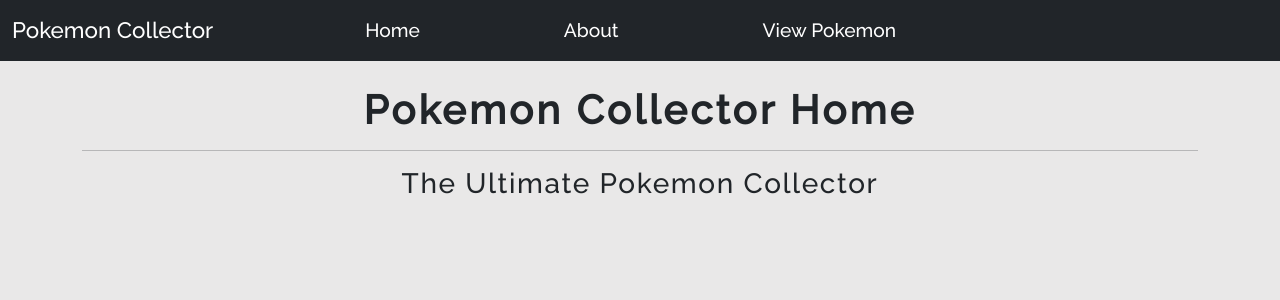
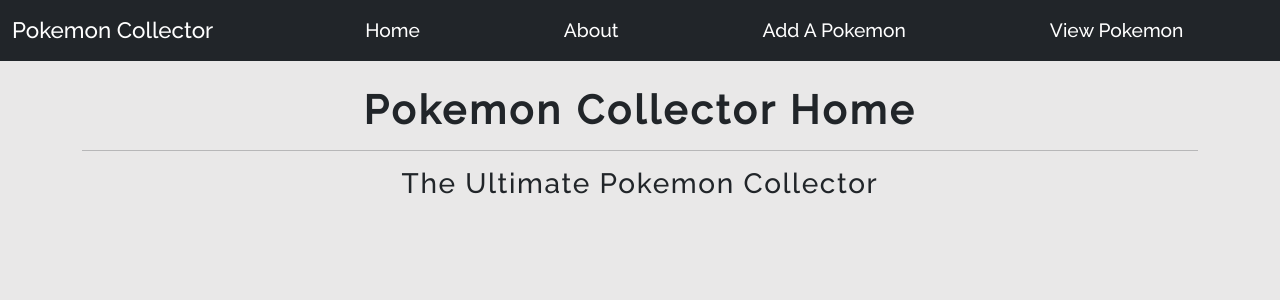
Before and after one commit to uwitdat/pokemon_cards_app, a Django app: page / in a window 1280 px wide. Shown: the top 300 px of the page. Run offline with Django 3.2, Linux system fonts and the light colour scheme.

Commit message:
more functionality added

```diff
--- a/main_app/static/css/style.css
+++ b/main_app/static/css/style.css
@@ -129,3 +129,11 @@ table {
   background-color: rgb(47, 143, 187);
   border: 1px solid rgb(47, 143, 187);
 }
+
+label {
+  font-size: larger;
+}
+
+tbody {
+  border: 1px solid transparent;
+}
--- a/main_app/templates/base.html
+++ b/main_app/templates/base.html
@@ -6,7 +6,7 @@
     <meta http-equiv="X-UA-Compatible" content="IE=edge">
     <meta http-equiv="cache-control" content="no-cache" />
     <meta name="viewport" content="width=device-width, initial-scale=1.0">
-    <link href="https://cdn.jsdelivr.net/npm/bootstrap@5.0.1/dist/css/bootstrap.min.css" rel="stylesheet" integrity="sha384-+0n0xVW2eSR5OomGNYDnhzAbDsOXxcvSN1TPprVMTNDbiYZCxYbOOl7+AMvyTG2x" crossorigin="anonymous">
+   <link href="https://cdn.jsdelivr.net/npm/bootstrap@5.0.1/dist/css/bootstrap.min.css" rel="stylesheet" integrity="sha384-+0n0xVW2eSR5OomGNYDnhzAbDsOXxcvSN1TPprVMTNDbiYZCxYbOOl7+AMvyTG2x" crossorigin="anonymous">
     <script src="https://cdn.jsdelivr.net/npm/@popperjs/core@2.9.2/dist/umd/popper.min.js" integrity="sha384-IQsoLXl5PILFhosVNubq5LC7Qb9DXgDA9i+tQ8Zj3iwWAwPtgFTxbJ8NT4GN1R8p" crossorigin="anonymous"></script>
     <script src="https://cdn.jsdelivr.net/npm/bootstrap@5.0.1/dist/js/bootstrap.min.js" integrity="sha384-Atwg2Pkwv9vp0ygtn1JAojH0nYbwNJLPhwyoVbhoPwBhjQPR5VtM2+xf0Uwh9KtT" crossorigin="anonymous"></script>
     <link rel="preconnect" href="https://fonts.gstatic.com">
@@ -24,8 +24,9 @@
           <div class="collapse navbar-collapse" id="navbarNavAltMarkup">
             <div class="navbar-nav">
               <a id='text' class="nav-link active" aria-current="page" href="/">Home</a>
-              <a id='text' class="nav-link" href="/about">About</a>
-              <a id='text' class="nav-link" href="/pokemon">View Pokemon</a>
+              <a id='text' class="nav-link" href="{% url 'about' %}">About</a>
+              <a id='text' class="nav-link" href="{% url 'pokemon_create' %}">Add A Pokemon</a>
+              <a id='text' class="nav-link" href="{% url 'index' %}">View Pokemon</a>
             </div>
           </div>
         </div>
--- a/main_app/urls.py
+++ b/main_app/urls.py
@@ -8,6 +8,14 @@ urlpatterns = [
     path('about/', views.about, name='about'),
     path('pokemon/', views.pokemon_index, name='index'),
     path('pokemon/<int:poke_id>/', views.pokemon_detail, name='detail'),
+    path('pokemon/create/', views.PokemonCreate.as_view(), name='pokemon_create'),
+
+    path('pokemon/<int:pk>/update/',
+         views.PokemonUpdate.as_view(), name='pokemon_update'),
+
+    path('pokemon/<int:pk>/delete/',
+         views.PokemonDelete.as_view(), name='pokemon_delete'),
+
     path('pokemon/<int:poke_id>/add_ability/',
          views.add_ability, name='add_ability')
 ]
--- a/main_app/views.py
+++ b/main_app/views.py
@@ -1,5 +1,5 @@
 from django.shortcuts import render, redirect
-from django.http import HttpResponse
+from django.views.generic.edit import CreateView, UpdateView, DeleteView
 from .models import Pokemon
 from .forms import AbillityForm
 
@@ -30,3 +30,18 @@ def add_ability(request, poke_id):
         new_ability.poke_id = poke_id
         new_ability.save()
     return redirect('detail', poke_id=poke_id)
+
+
+class PokemonCreate(CreateView):
+    model = Pokemon
+    fields = '__all__'
+
+
+class PokemonUpdate(UpdateView):
+    model = Pokemon
+    fields = '__all__'
+
+
+class PokemonDelete(DeleteView):
+    model = Pokemon
+    success_url = '/pokemon/'
```
Also changed, not shown: main_app/models.py (+14 -0 lines), main_app/templates/main_app/pokemon_confirm_delete.html (added, +14 -0 lines), main_app/templates/main_app/pokemon_form.html (added, +21 -0 lines), main_app/templates/pokemon/detail.html (+5 -5 lines), main_app/migrations/0005_auto_20210518_2041.py (added).
